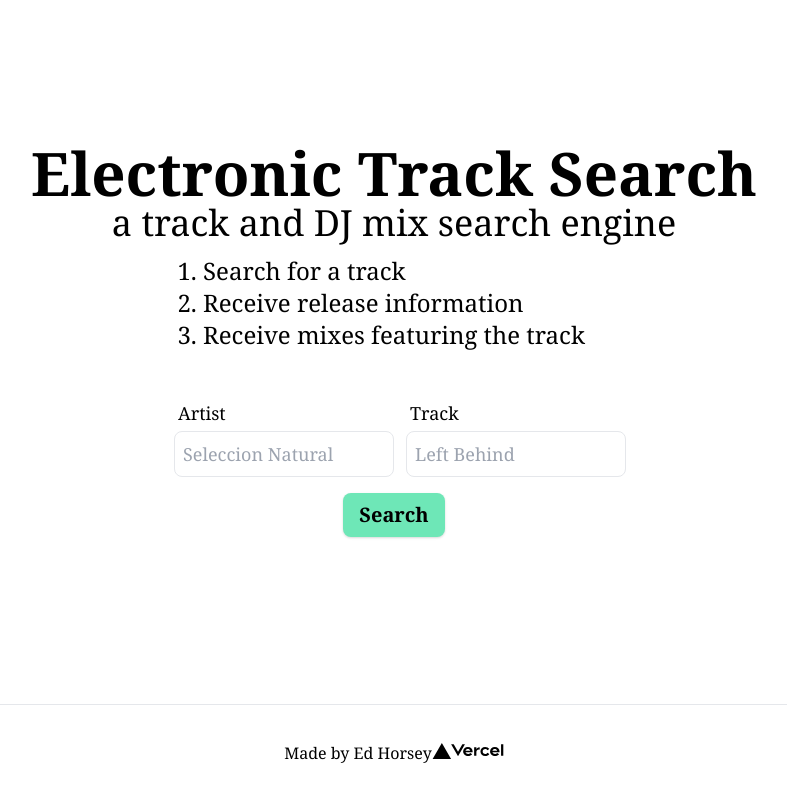
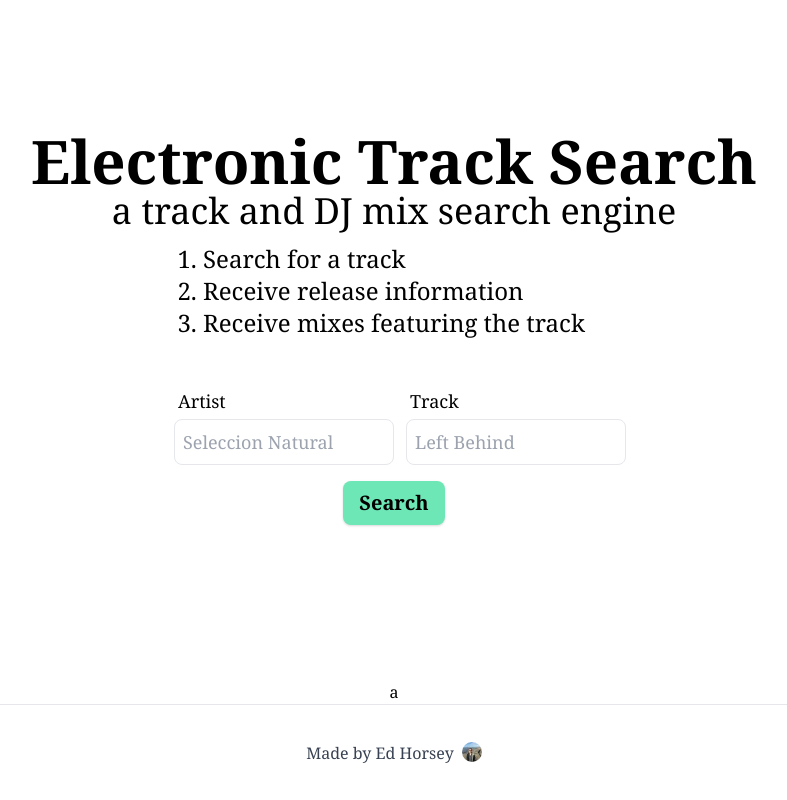
Before and after one commit to edwardhorsey/electronic-track-search, a Next.js app: page / in a window 1280 px wide. Shown: the whole page, without its empty margins (246-1033 px from the left). Built offline with nearby package versions, Linux system fonts and the light colour scheme.

Commit message:
made by Ed

```diff
--- a/src/pages/index.tsx
+++ b/src/pages/index.tsx
@@ -32,16 +32,17 @@ export default function Home(): JSX.Element {
         <SearchForm onSubmit={onSubmit} />
       </main>
 
+      a
       <footer className="flex items-center justify-center w-full h-24 border-t">
         <a
-          className="flex items-center justify-center"
+          className="flex items-center justify-center text-gray-700"
           href="https://github.com/edwardhorsey/ets"
           target="_blank"
           rel="noopener noreferrer"
         >
           Made by Ed Horsey
-          <span>
-            <Image src="/vercel.svg" alt="Github Logo" width={72} height={16} />
+          <span className="ml-2 mt-1">
+            <Image className="rounded-full" src="/58594573.jpeg" alt="Ned" width={20} height={20} />
           </span>
         </a>
       </footer>
```
Also changed, not shown: public/58594573.jpeg (added).
